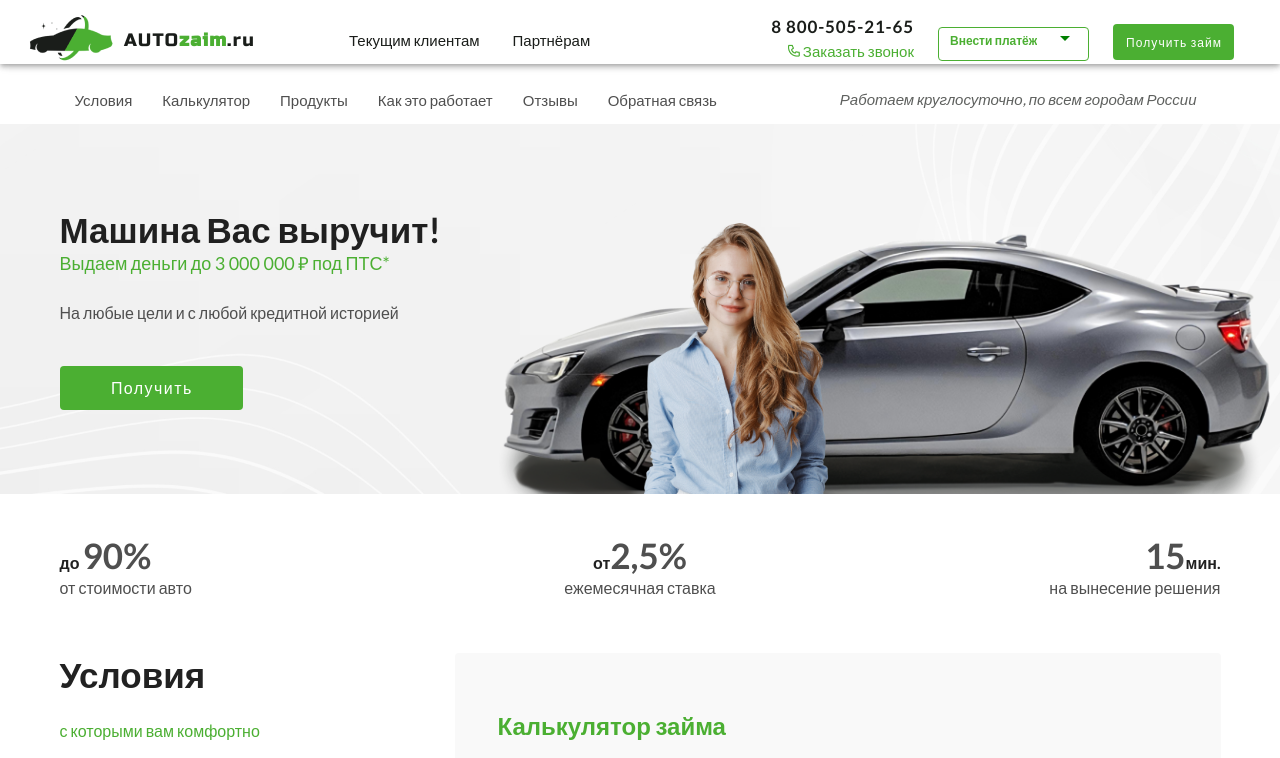
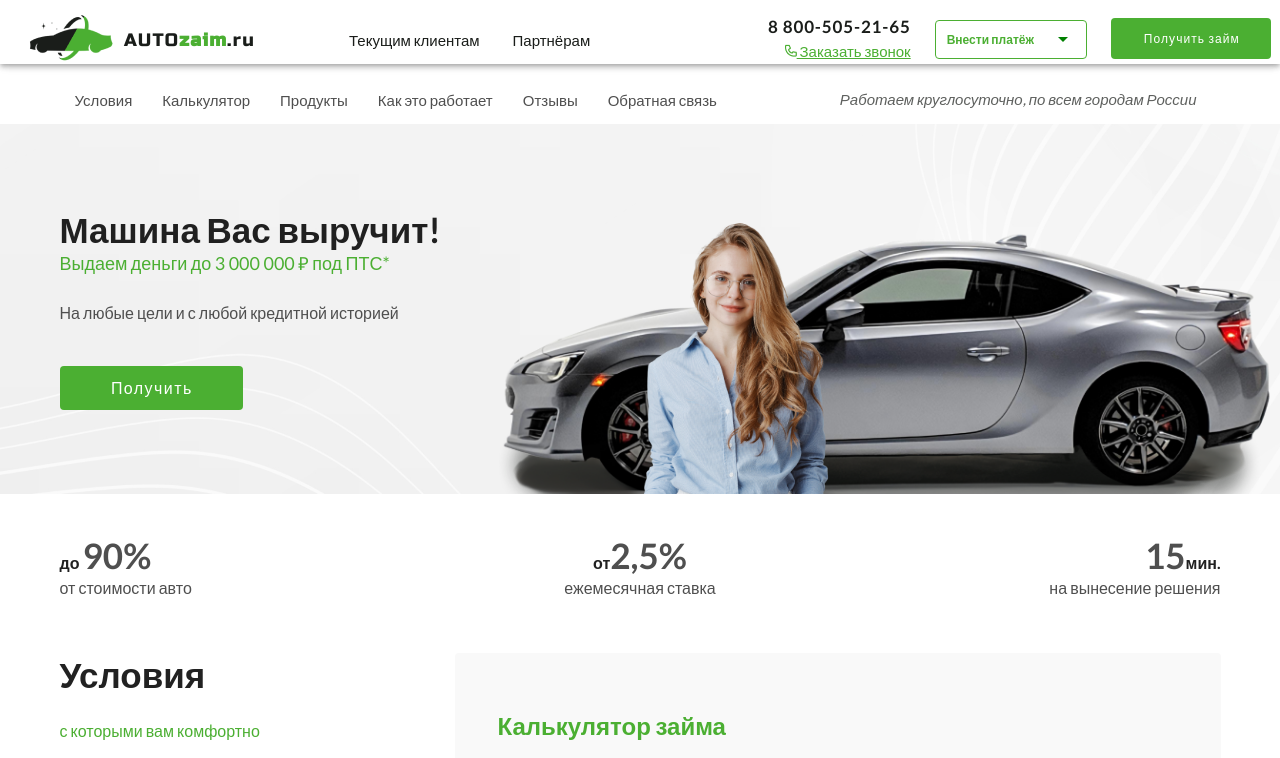
Before and after one commit to Arusiak/auto-zaim, a Vue app: page /stepOneForm in a window 1280 px wide. Shown: the top 758 px of the page. Built offline with nearby package versions, Linux system fonts and the light colour scheme.

Commit message:
Fixed header styles

```diff
--- a/src/components/layout/Header.vue
+++ b/src/components/layout/Header.vue
@@ -48,12 +48,11 @@
                                         <a
                                             class="link-green font-14-text-md"
                                             target="_blank"
-                                            style="text-decoration: none"
                                             @click.stop="dialog = true">
                                             Заказать звонок
                                         </a>
                                     </v-col>
-                                    <v-col cols="4" style="height: 64px !important; margin-top: -100px">
+                                    <v-col cols="4" style="height: 64px !important; margin-top: -114px">
                                         <v-select
                                             item-text="title"
                                             :items="items"
@@ -65,7 +64,8 @@
                                         <router-link :to="{name: 'insert-data1'}" target= '_blank' style="text-decoration: none">
                                             <v-btn
                                                 depressed
-                                                class="green-btn pa-3 font-12 mt-1">
+                                                class="green-btn pa-3 font-12 header-btn"
+                                                style="margin-top: -4px">
                                                 Получить займ
                                             </v-btn>
                                         </router-link>
--- a/src/components/layout/Header2.vue
+++ b/src/components/layout/Header2.vue
@@ -1,7 +1,7 @@
 <template>
     <v-container class="header2">
         <v-app-bar color="white" app class="pt-2 pb-15">
-            <v-row style=" width: 100%;" class="align-center" v-if="this.$route.name === 'app-home'">
+            <v-row style=" width: 100%;" class="align-center justify-space-between" v-if="this.$route.name === 'app-home'">
                 <v-col cols="1" class="d-flex">
                     <router-link
                             :to="{name: 'app-home'}"
@@ -10,7 +10,7 @@
                         <img :src="appLogo"/>
                     </router-link>
                 </v-col>
-                <v-col cols="6" class="d-flex">
+                <v-col cols="5" class="d-flex">
                     <span v-for="item in secondaryMenu" :key="item.icon" class="header-two">
                         <router-link :to="{ name: item.route }" class="header-bar-item">
                             <span @click="scrollTo(item.ref)" >{{item.title}}</span>
@@ -22,20 +22,15 @@
                         <v-row class="justify-end align-center">
                             <v-col cols="4" class="md-custom2">
                                 <b class="header-bar-item font-17" style="letter-spacing: 0.05em; margin: unset">8 800-505-21-65</b><br/>
-                                <v-icon
-                                    size="20"
-                                    color="green">
-                                    mdi-phone
-                                </v-icon>
+                                <img :src="phoneIconMd" @click.stop="dialog = true"/>
                                 <a
                                     class="link-green"
                                     target="_blank"
-                                    style="text-decoration: none"
                                     @click.stop="dialog = true">
                                     Заказать звонок
                                 </a>
                             </v-col>
-                            <v-col cols="4" class="mt-14 platoj">
+                            <v-col cols="4" class=" platoj" style=" margin-top: 41px">
                                 <v-select
                                     item-text="title"
                                     :items="items"
@@ -43,11 +38,12 @@
                                     label="Внести платёж"
                                     class="font-12 green-select mt-1"/>
                             </v-col>
-                            <v-col cols="3" class="md-custom1">
+                            <v-col cols="4" class="md-custom1">
                                 <router-link :to="{name: 'insert-data1'}" style="text-decoration: none">
                                     <v-btn
                                         depressed
-                                        class="green-btn pa-3 font-12 mt-1">
+                                        class="green-btn pa-3 font-12 header-btn"
+                                        style="margin-top: -4px">
                                         Получить займ
                                     </v-btn>
                                 </router-link>
@@ -84,14 +80,16 @@
 <script>
     import appLogo from '../../assets/logo.png';
     import CallBack from "../pages/callBack/CallBack";
+    import phoneIconMd from '../../assets/phone-sm-icon.png';
     export default {
         name: 'Header2',
         components: {
-            CallBack
+            CallBack,
         },
         data() {
             return {
                 appLogo,
+                phoneIconMd,
                 showMenu: true,
                 dialog: false,
                 secondaryMenu: [
--- a/src/style/colors.css
+++ b/src/style/colors.css
@@ -8,8 +8,7 @@ span{
 
 .text-green, .green-select fieldset{
     color: #4BAF32 !important;
-
-    height: 40px!important;
+    height: 45px!important;
 }
 
 .green-select fieldset {
@@ -18,6 +17,7 @@ span{
 
 .green-select .v-input__append-inner {
     color: #4BAF32 !important;
+    padding-top: 8px;
 }
 
 .green-select>.v-input__control>.v-input__slot>.v-select__slot>label {
--- a/src/style/styles.css
+++ b/src/style/styles.css
@@ -454,7 +454,7 @@ border: none !important;
     font-size: 12px;
     line-height: 14px;
     text-align: center;
-    margin-top: -10px;
+    margin-top: -4px;
 }
 .green-select > .v-input__control > .v-input__slot .v-select__slot > .v-input__append-inner {
     margin-top: unset;
@@ -481,6 +481,11 @@ border: none !important;
 
 .slider-input > .v-input__control{
     margin-top: -10px !important;
+}
+
+.header-btn{
+    width: 160px;
+    height: 41px !important;
 }
 @media screen and (max-width: 1263px) {
     .font-14-text {
```
